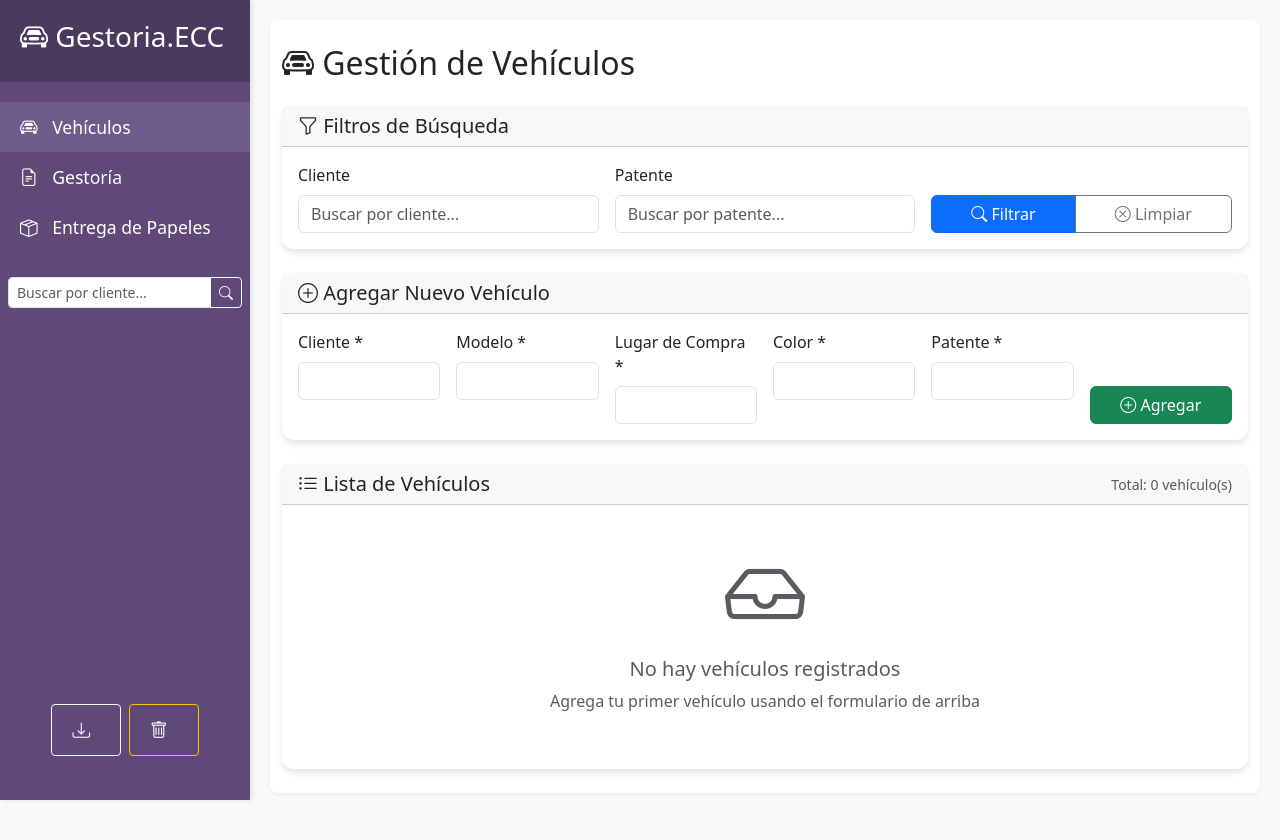
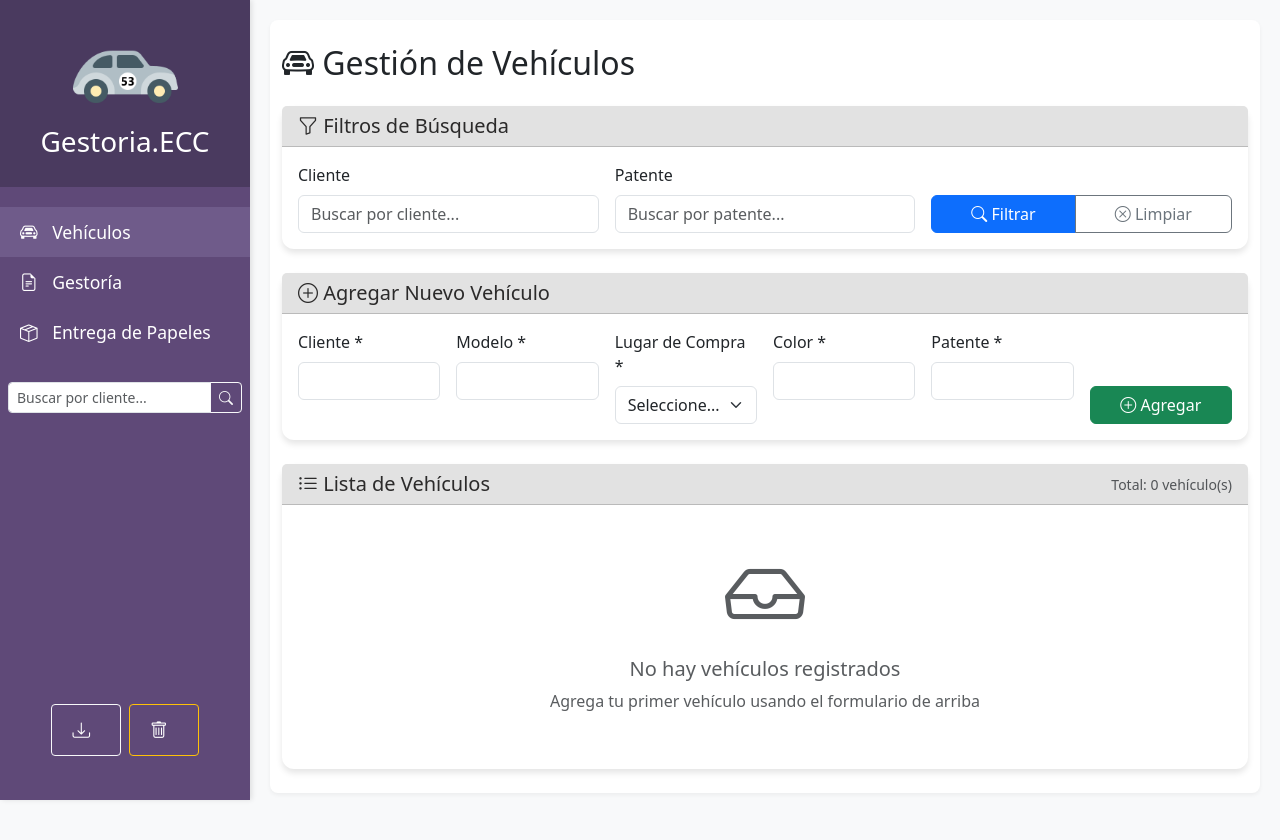
Before and after one commit to Emancc/Gestoria.Ecc, a Flask app: page /vehiculos in a window 1280 px wide. Shown: the top 840 px of the page. Run offline with Flask 3, Linux system fonts and the light colour scheme.

Commit message:
finalizado

```diff
--- a/static/css/styles.css
+++ b/static/css/styles.css
@@ -85,6 +85,11 @@ body {
     box-shadow: 0 2px 4px rgba(0,0,0,0.1);
 }
 
+.card-header {
+    background-color: #e2e2e2 !important;
+    color: #2b2a2a;
+}
+
 /* Toggle button for mobile */
 #sidebarCollapse {
     background: transparent;
--- a/templates/base.html
+++ b/templates/base.html
@@ -4,6 +4,9 @@
     <meta charset="UTF-8">
     <meta name="viewport" content="width=device-width, initial-scale=1.0">
     <title>{% block title %}Documentación Vehicular{% endblock %}</title>
+
+    <!-- Favicon -->
+    <link rel="icon" href="{{ url_for('static', filename='images/herbie.png') }}">
 
     <!-- Bootstrap CSS -->
     <link href="https://cdn.jsdelivr.net/npm/bootstrap@5.3.0/dist/css/bootstrap.min.css" rel="stylesheet">
@@ -19,7 +22,7 @@
         <!-- Sidebar -->
         <nav id="sidebar" class="sidebar">
             <div class="sidebar-header">
-                <h3><i class="bi bi-car-front"></i> Gestoria.ECC</h3>
+                <h3 class="text-center"><img src="{{ url_for('static', filename='images/icons8-herbie-144.png') }}" alt="auto" style="width: 50%; height: auto;"></i> Gestoria.ECC</h3>
             </div>
 
             <ul class="list-unstyled components">
--- a/templates/vehiculos.html
+++ b/templates/vehiculos.html
@@ -69,7 +69,19 @@
                     </div>
                     <div class="col-md-2">
                         <label for="lugar_compra" class="form-label">Lugar de Compra *</label>
-                        <input type="text" class="form-control" id="lugar_compra" name="lugar_compra" required>
+                        <select class="form-select" id="lugar_compra" name="lugar_compra" required>
+                            <option value="">Seleccione...</option>
+                            <option value="Casa Central">Malelo</option>
+                            <option value="Sucursal 1">Rayco Venado</option>
+                            <option value="Sucursal 2">Rayco San Jose</option>
+                            <option value="Sucursal 3">Rayco Marcos Juarez</option>
+                            <option value="Sucursal 4">Rayco Rosario</option>
+                            <option value="Sucursal 5">Meyer</option>
+                            <option value="Sucursal 6">Quillinari</option>
+                            <option value="Sucursal 7">Cantarini</option>
+                            <option value="Sucursal 8">EVR</option>
+                            <option value="Otra ubicación">Otra ubicación</option>
+                        </select>
                     </div>
                     <div class="col-md-2">
                         <label for="color" class="form-label">Color *</label>
@@ -96,7 +108,7 @@
     <div class="col-12">
         <div class="card">
             <div class="card-header d-flex justify-content-between align-items-center">
-                <h5 class="mb-0">
+                <h5 class="mb-0 ">
                     <i class="bi bi-list-ul"></i> Lista de Vehículos
                     {% if cliente_filter or patente_filter %}
                         <span class="badge bg-info ms-2">
```
Also changed, not shown: static/images/herbie.png (added), static/images/icons8-herbie-144.png (added), static/images/monster.png (added).
